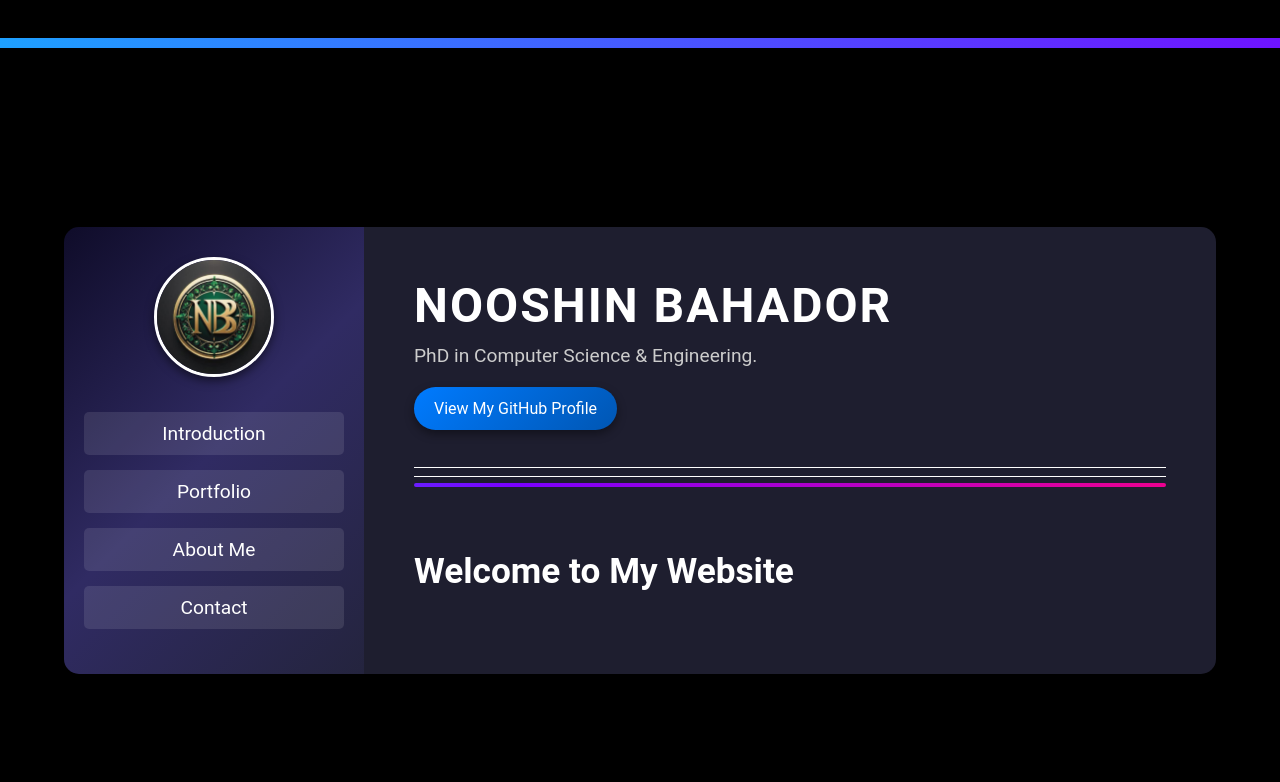
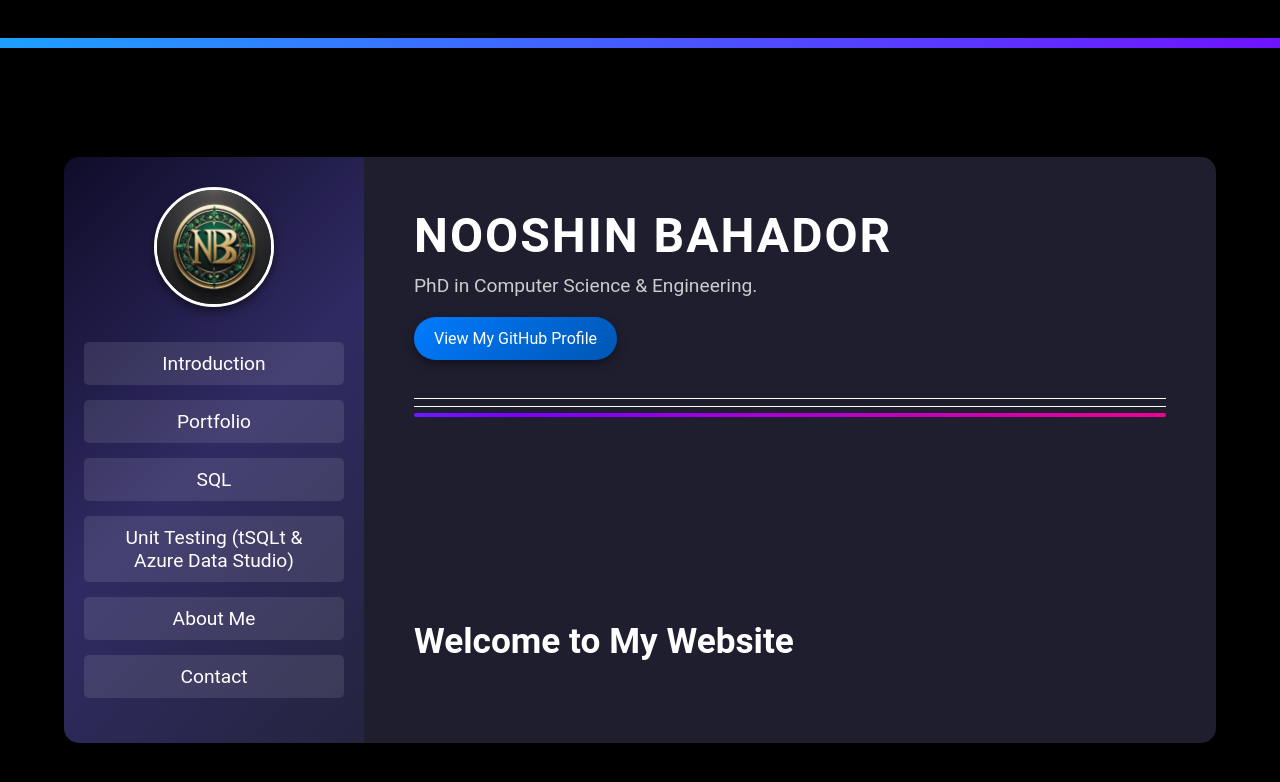
Before and after one commit to nbahador/nbahador.github.io, a Jekyll site: the page built from index.md, in a window 1280 px wide. Shown: the top 782 px of the page. Built offline with Jekyll 4.4.1, drawn with Linux system fonts in a browser that asks for light colours.

Commit message:
Update default.html

```diff
--- a/_layouts/default.html
+++ b/_layouts/default.html
@@ -232,6 +232,8 @@
       <nav>
         <a href="#intro">Introduction</a>
         <a href="#portfolio">Portfolio</a>
+        <a href="#sql">SQL</a>
+        <a href="{{ site.baseurl }}/unit-testing-tsqlt-azure-data-studio-adventureworks">Unit Testing (tSQLt & Azure Data Studio)</a> <!-- New link -->
         <a href="#about">About Me</a>
         <a href="#contact">Contact</a>
       </nav>
```
